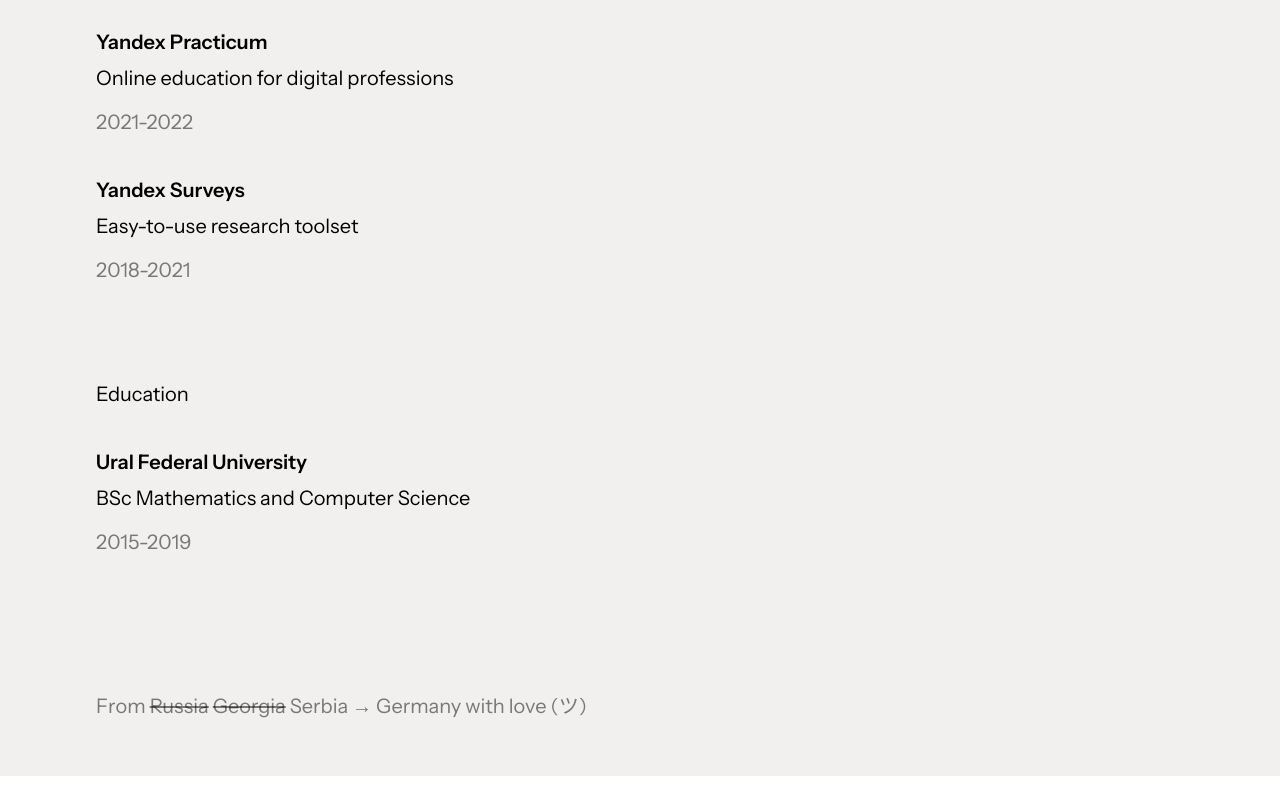
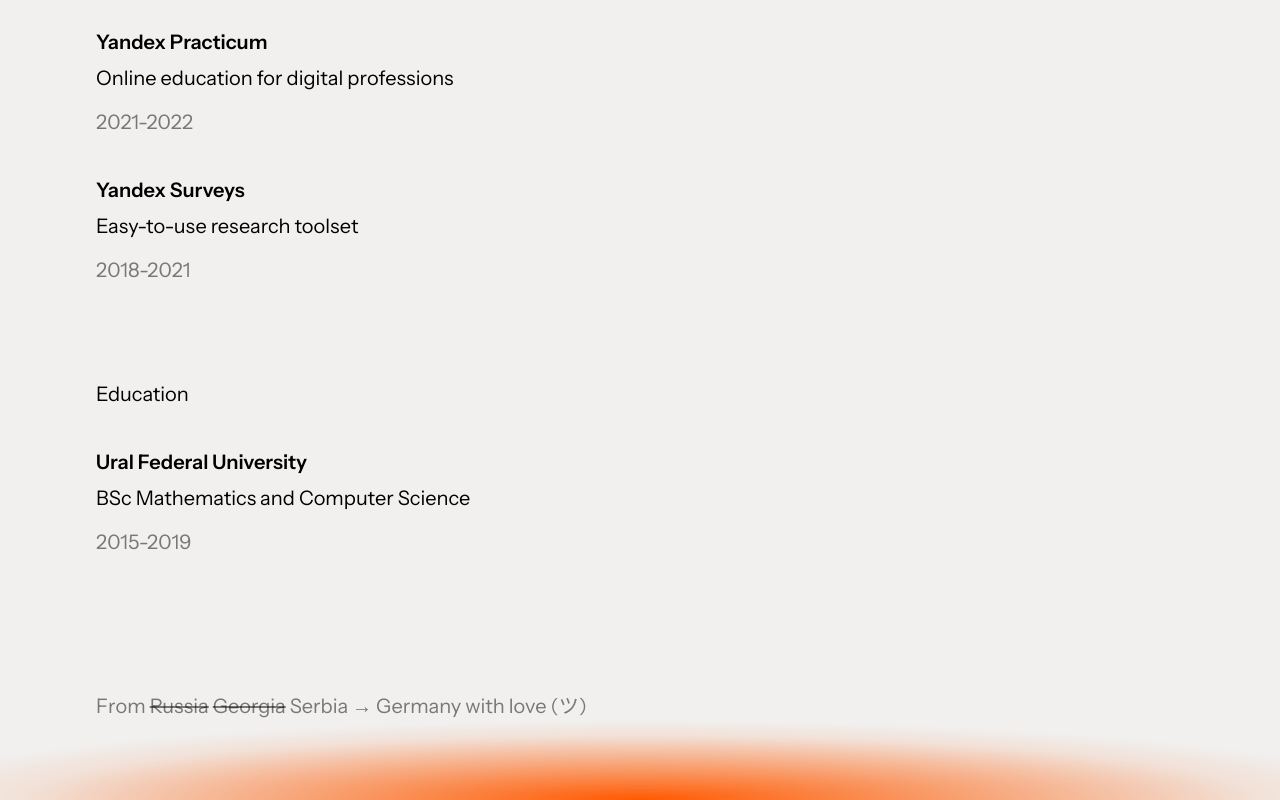
Before and after one commit to tonyfresher/tonyfresher-com, a Next.js app: page / in a window 1280 px wide. Shown: the part 1284-2084 px from the top of the page. Before the commit the page ends 2060 px from the top, so only its background shows below. Built offline with nearby package versions, Linux system fonts and the light colour scheme; a web font is replaced by a local one.

Commit message:
Add gradient

```diff
--- a/src/app/_home/components/work.tsx
+++ b/src/app/_home/components/work.tsx
@@ -36,7 +36,7 @@ export default function Work() {
                 <Link
                     key={product}
                     href={link}
-                    className="-m-4 grid gap-6 rounded-md p-4 max-lg:m-0 max-lg:flex max-lg:flex-col max-lg:gap-8 max-lg:p-0"
+                    className="-m-4 grid gap-6 rounded-md p-4 max-lg:m-0 max-lg:flex max-lg:flex-col max-lg:gap-8 max-lg:p-0 max-lg:hover:bg-transparent"
                     display="inline-block"
                 >
                     {cover && (
--- a/src/app/layout.tsx
+++ b/src/app/layout.tsx
@@ -58,13 +58,14 @@ export default function RootLayout({ children }: { children: ReactNode }) {
                     enableSystem={false}
                     disableTransitionOnChange
                 >
+                    <div className="relative">
                         <div
                             className={cn(
                                 'bg-secondary',
                                 'min-h-screen',
                                 'flex flex-col gap-10',
                                 'md:grid md:grid-cols-[repeat(6,minmax(0,128px))] md:justify-center md:gap-x-16',
-                            'p-14 max-sm:p-6'
+                                'p-14 pb-20 max-sm:p-6 max-sm:pb-10'
                             )}
                         >
                             <Menu className="md:hidden" />
@@ -82,6 +83,8 @@ export default function RootLayout({ children }: { children: ReactNode }) {
                                 <Links />
                             </div>
                         </div>
+                        <div className="from-ring via-ring/10 to-ring/0 pointer-events-none absolute inset-x-0 bottom-0 h-20 bg-radial-[60%_100%_at_50%_100%] from-0% via-80%" />
+                    </div>
                 </ThemeProvider>
             </body>
         </html>
```
Lines whose indentation alone changed are shown as unchanged.
